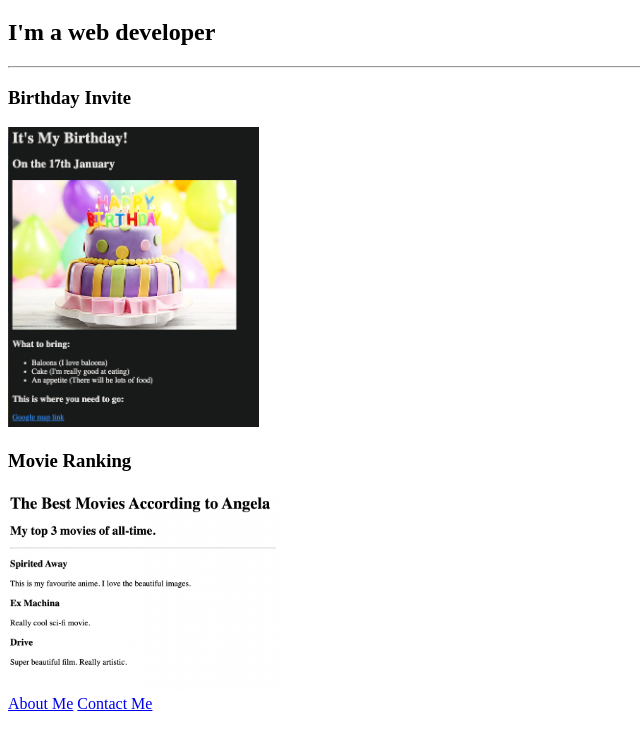
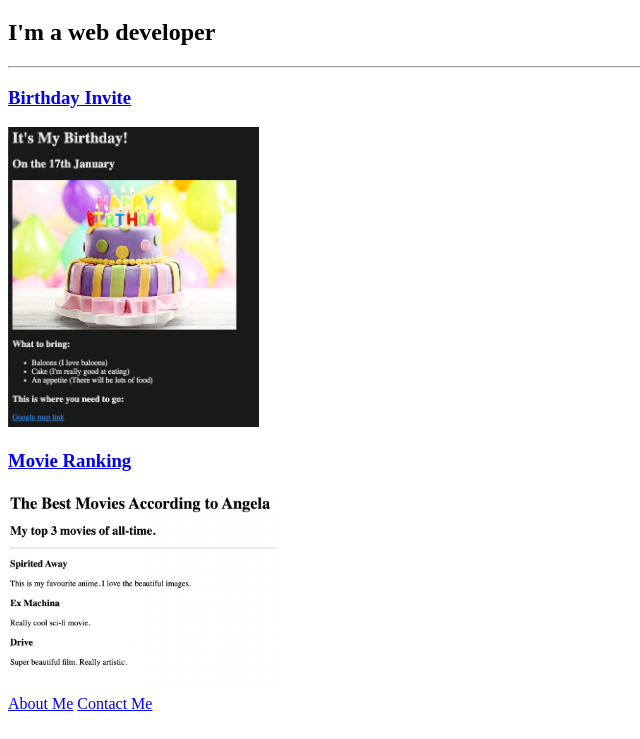
Before and after one commit to LilianaBeatrizMusi/html-portfolio, a plain HTML site: page index.html in a window 1280 px wide. Shown: the part 61-800 px from the top of the page, without its empty margins (0-640 px from the left). Drawn offline with Linux system fonts and the light colour scheme.

Commit message:
Update index.html

```diff
--- a/index.html
+++ b/index.html
@@ -10,9 +10,9 @@
     <h1>Liliana Beatriz Musi's Portfolio</h1>
     <h2>I'm a web developer</h2>
     <hr />
-    <h3><a href="./public/birthday.html"></a>Birthday Invite</h3>
+    <h3><a href="./public/birthday.html">Birthday Invite</a></h3>
     <img src="./assets/images/birthday-invite.png" height="300" alt="the image has a blue cake">
-    <h3><a href="./public/movie-ranking.html"></a>Movie Ranking</h3>
+    <h3><a href="./public/movie-ranking.html">Movie Ranking</a></h3>
     <img src="./assets/images/movie-ranking.png" height="200" alt="descrition of my favourite movies">
     <br />
     <a href="./public/about.html">About Me</a>
```
